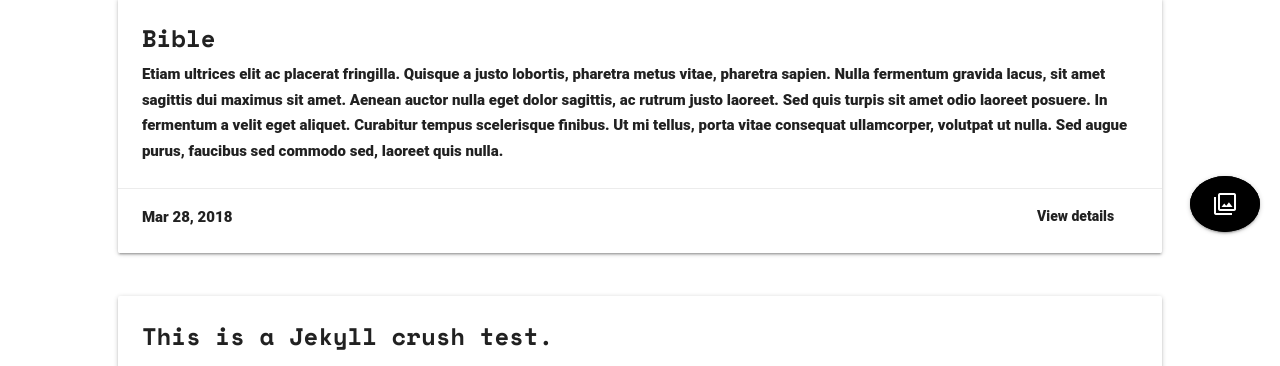
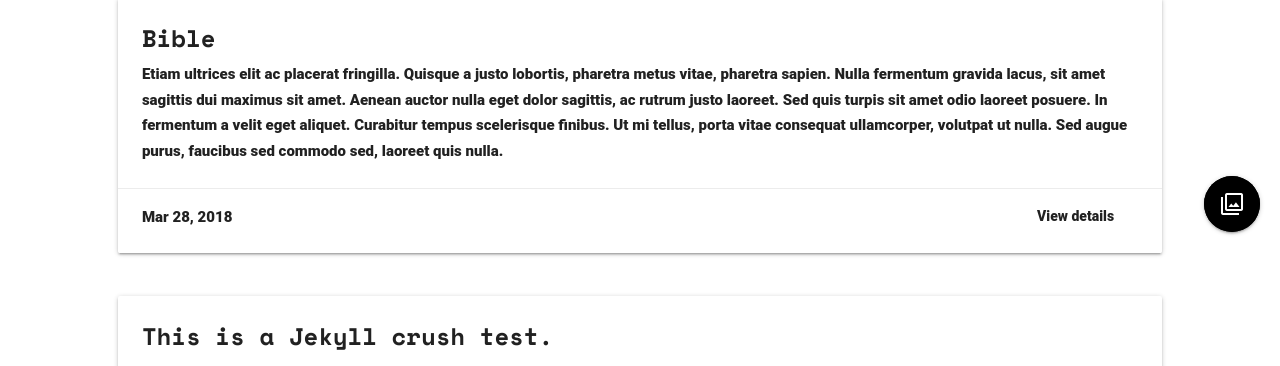
Before and after one commit to suciusergiu94/blog, a Jekyll site: the page built from index.html, in a window 1280 px wide. Shown: the part 648-1014 px from the top of the page. Built offline with Jekyll 4.4.1, drawn with Linux system fonts in a browser that asks for light colours.

Commit message:
removed width on round button

```diff
--- a/assets/css/main.scss
+++ b/assets/css/main.scss
@@ -66,14 +66,12 @@
     position: fixed;
     bottom: 20px;
     right: 20px;
-    width: 70px
 }
 
 #back-button {
 	position: fixed;
 	bottom: 20px;
 	right: 20px;
-	width: 70px;
 }
 
 body::-webkit-scrollbar { width: 0 !important }
```
